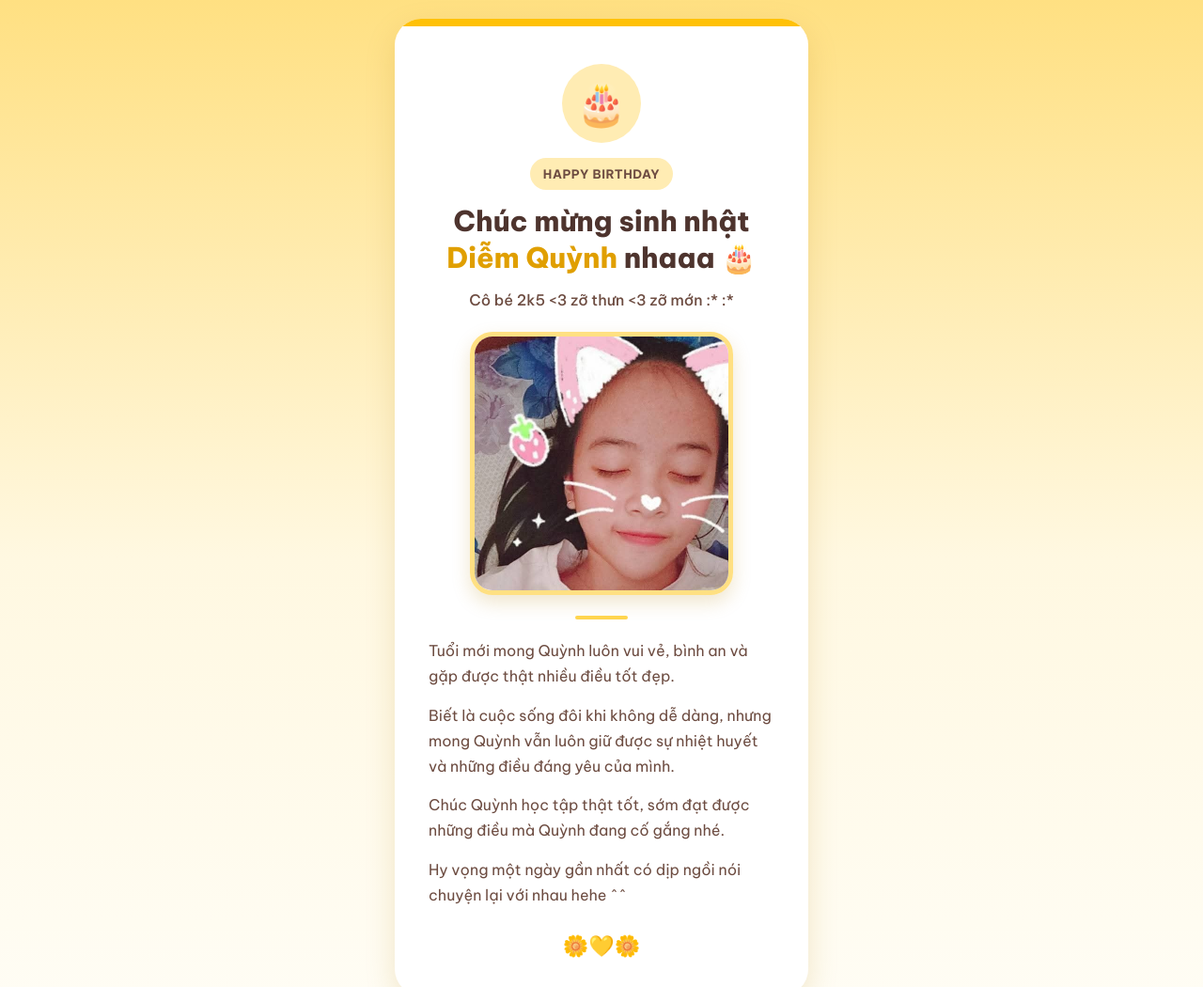
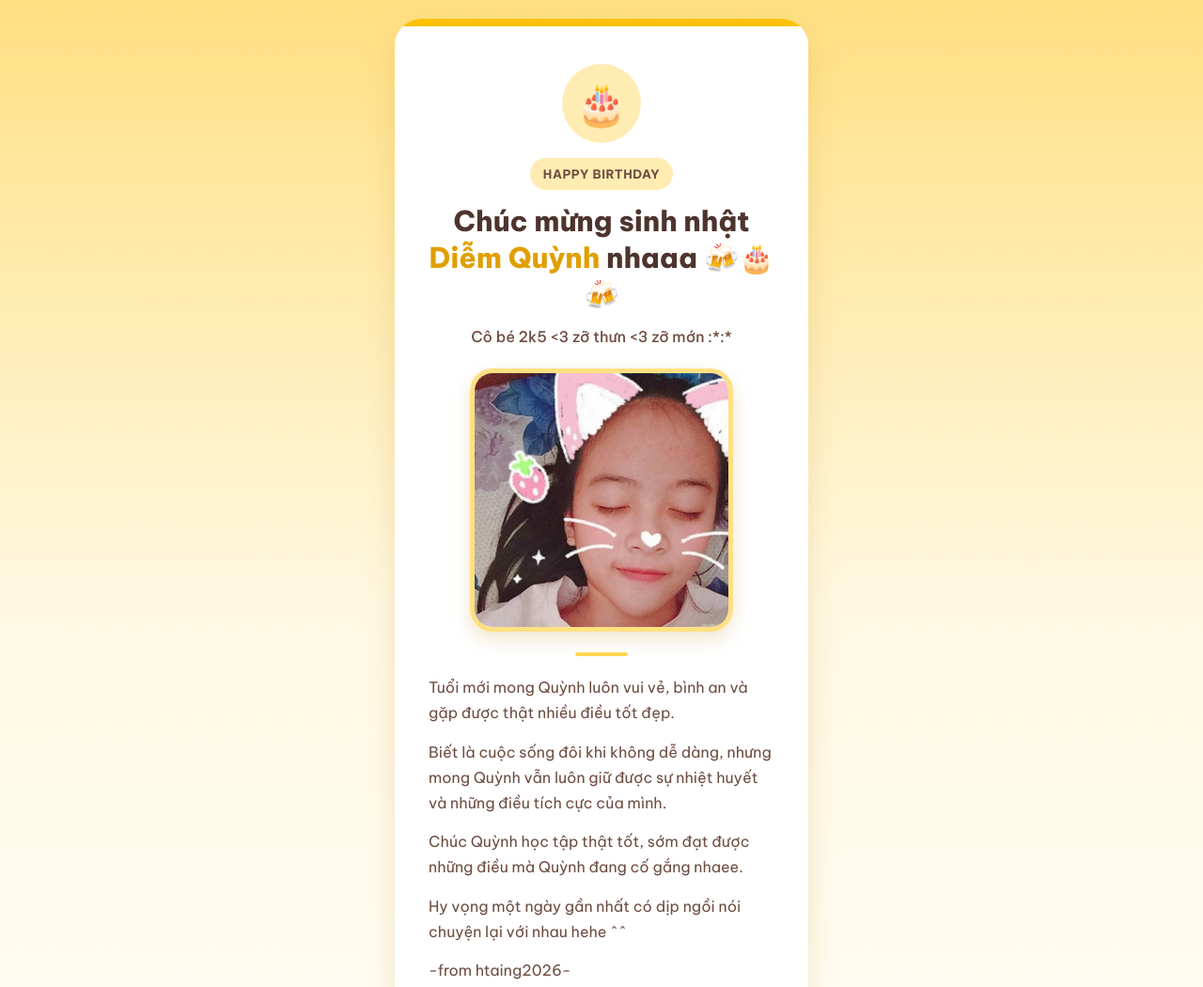
Before and after one commit to taismyname/sndiemquynh21, a plain HTML site: page index.html in a window 1280 px wide. Shown: the top 1050 px of the page at 94% size. Drawn offline with Linux system fonts and the light colour scheme.

Commit message:
Update index.html

```diff
--- a/index.html
+++ b/index.html
@@ -149,8 +149,8 @@
   <main class="card">
     <div class="cake" aria-hidden="true">🎂</div>
     <div class="tag">HAPPY BIRTHDAY</div>
-    <h1>Chúc mừng sinh nhật<br /><span>Diễm Quỳnh</span> nhaaa 🎂</h1>
-    <p class="sub">Cô bé 2k5 &lt;3 zỡ thưn &lt;3 zỡ mớn :* :*</p>
+    <h1>Chúc mừng sinh nhật<br /><span>Diễm Quỳnh</span> nhaaa 🍻🎂🍻</h1>
+    <p class="sub">Cô bé 2k5 &lt;3 zỡ thưn &lt;3 zỡ mớn :*:*</p>
 
     <figure class="photo">
       <img src="photo.jpg" alt="Diễm Quỳnh" width="540" height="540" loading="eager"
@@ -161,9 +161,10 @@
 
     <section class="wish">
       <p>Tuổi mới mong Quỳnh luôn vui vẻ, bình an và gặp được thật nhiều điều tốt đẹp.</p>
-      <p>Biết là cuộc sống đôi khi không dễ dàng, nhưng mong Quỳnh vẫn luôn giữ được sự nhiệt huyết và những điều đáng yêu của mình.</p>
-      <p>Chúc Quỳnh học tập thật tốt, sớm đạt được những điều mà Quỳnh đang cố gắng nhé.</p>
+      <p>Biết là cuộc sống đôi khi không dễ dàng, nhưng mong Quỳnh vẫn luôn giữ được sự nhiệt huyết và những điều tích cực của mình.</p>
+      <p>Chúc Quỳnh học tập thật tốt, sớm đạt được những điều mà Quỳnh đang cố gắng nhaee.</p>
       <p>Hy vọng một ngày gần nhất có dịp ngồi nói chuyện lại với nhau hehe ^^</p>
+      <p>-from htaing2026-</p>
     </section>
 
     <div class="footer" aria-hidden="true">🌼💛🌼</div>
```
